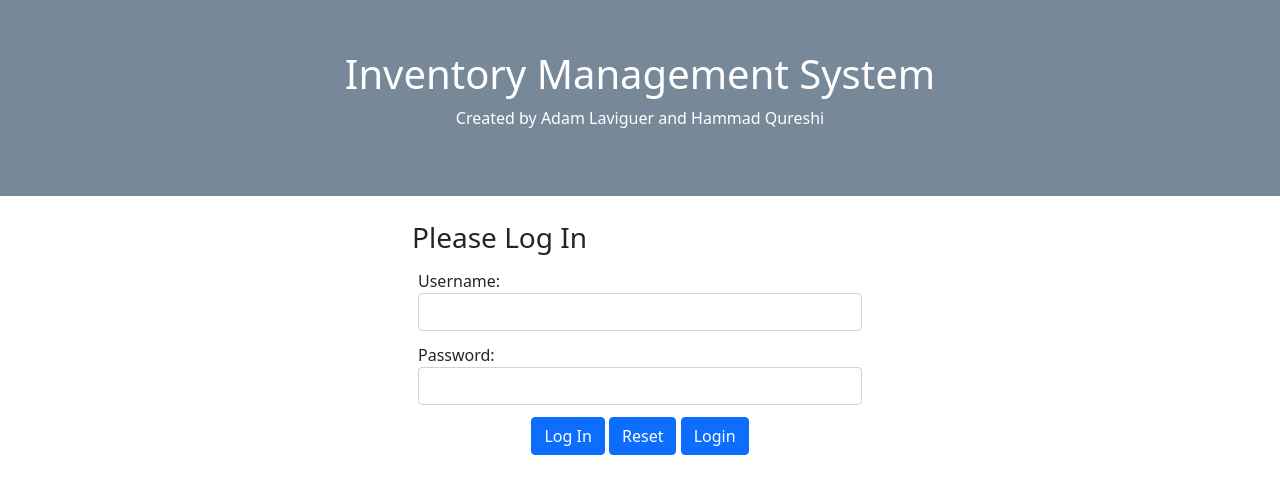
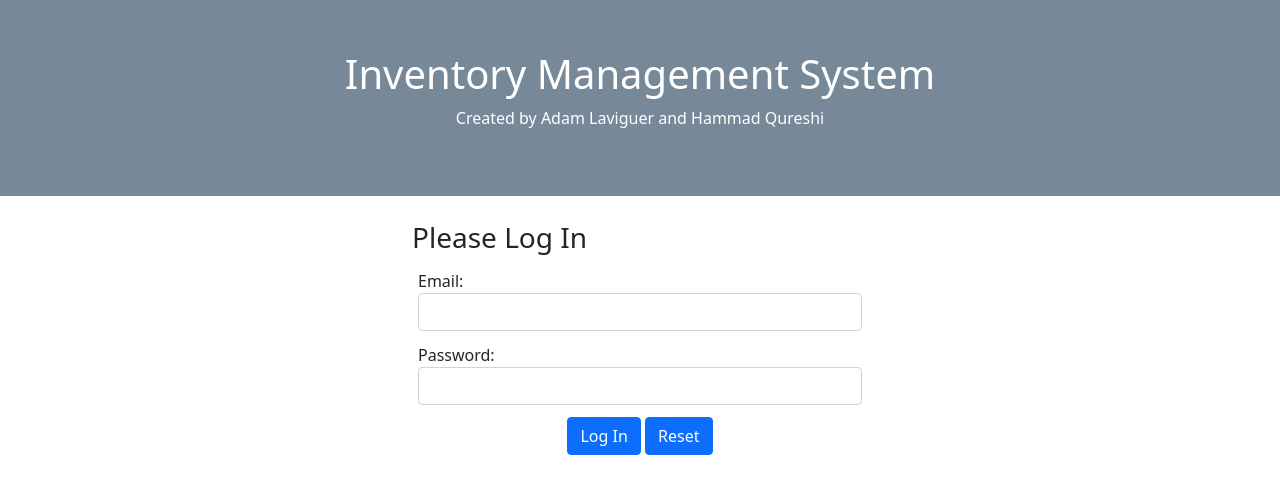
Before and after one commit to hqureshi434/CPSC-431-Inventory-Management-System, a PHP site: page / in a window 1280 px wide. Shown: the top 494 px of the page. Run offline with PHP 8.4, Linux system fonts and the light colour scheme.

Commit message:
Updates to Login.sql, Login.php, and index.html

```diff
--- a/Login.sql
+++ b/Login.sql
@@ -1,8 +1,7 @@
 CREATE TABLE IMSlogin
 (
-  userName varchar(16) primary key,
-  userPassword char(40) not null,
-  Email varchar(100) not null
+  userEmail varchar(40) not null primary key,
+  userPassword char(40) not null
 );
 
 CREATE TABLE IMSitem
--- a/index.html
+++ b/index.html
@@ -20,8 +20,8 @@
       <h3>Please Log In</h3>
       <form action="./#" method="post" enctype="multipart/form-data">
         <div class="form-group" style="padding: 6px;">
-          <label for="userName">Username:</label>
-          <input type="text" class="form-control" name="userName" id="userName">
+          <label for="Email">Email:</label>
+          <input type="text" class="form-control" name="Email" id="Email">
         </div>
         <div class="form-group" style="padding: 6px;">
           <label for="password">Password:</label>
@@ -30,7 +30,6 @@
         <div class="form-group text-center" style="padding: 6px;">
           <button type="submit" class="btn btn-primary" name="logInBtn">Log In</button>
           <button type="reset" class="btn btn-primary">Reset</button>
-          <a class="btn btn-primary" href="./Login.php" role="button" name ="loginBut">Login</a>
         </div>
       </form>
     </div>
```
Also changed, not shown: Login.php (+3 -5 lines).
